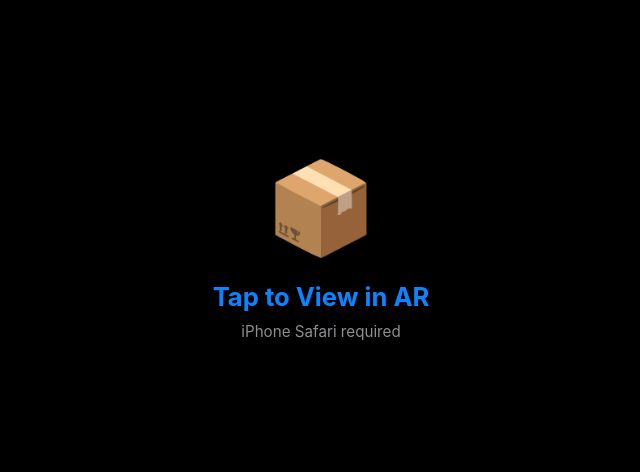
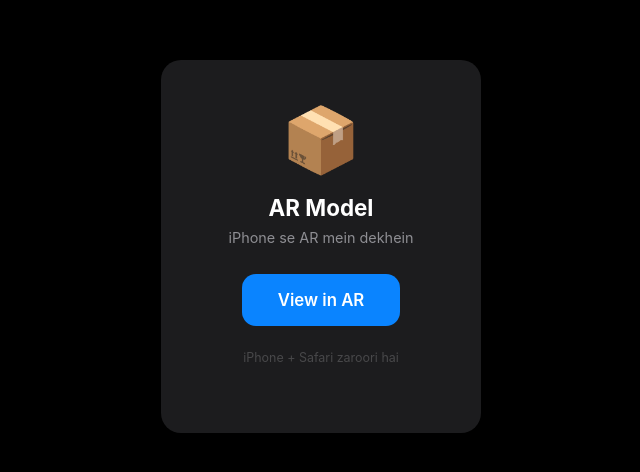
Before and after one commit to 3Dartist0401/AR-2D-2.3, a plain HTML site: page index.html in a window 1280 px wide. Shown: the part 154-626 px from the top of the page, without its empty margins (319-959 px from the left). Drawn offline with Linux system fonts and the light colour scheme.

Commit message:
Update index.html

```diff
--- a/index.html
+++ b/index.html
@@ -6,30 +6,25 @@
 <title>AR View</title>
 <style>
 *{margin:0;padding:0;box-sizing:border-box}
-html,body{height:100%}
-body{background:#000;display:flex;align-items:center;justify-content:center;font-family:-apple-system,sans-serif;color:#fff}
-a[rel="ar"]{
-  display:flex;
-  flex-direction:column;
-  align-items:center;
-  justify-content:center;
-  width:100%;
-  height:100%;
-  text-decoration:none;
-  color:#fff;
-}
+body{background:#000;min-height:100vh;display:flex;align-items:center;justify-content:center;font-family:-apple-system,sans-serif;color:#fff}
+.card{background:#1c1c1e;border-radius:20px;padding:40px 32px;text-align:center;max-width:320px;width:90%}
+.icon{font-size:64px;margin-bottom:16px}
+h1{font-size:1.4rem;margin-bottom:8px}
+p{color:#8e8e93;font-size:.9rem;margin-bottom:28px}
+a[rel="ar"]{display:inline-block;background:#0a84ff;color:#fff;text-decoration:none;padding:16px 36px;border-radius:14px;font-size:1.05rem;font-weight:600}
 a[rel="ar"] img{display:none}
-.icon{font-size:90px;margin-bottom:20px}
-.label{font-size:1.6rem;font-weight:700;color:#0a84ff}
-.sub{margin-top:10px;font-size:.95rem;color:#8e8e93}
+.note{margin-top:24px;font-size:.78rem;color:#48484a}
 </style>
 </head>
 <body>
+<div class="card">
+<div class="icon">📦</div>
+<h1>AR Model</h1>
+<p>iPhone se AR mein dekhein</p>
 <a rel="ar" href="AR%202D%202.3.usdz">
-<img src="" alt="">
-<div class="icon">📦</div>
-<div class="label">Tap to View in AR</div>
-<div class="sub">iPhone Safari required</div>
+<img src="" alt="">View in AR
 </a>
+<p class="note">iPhone + Safari zaroori hai</p>
+</div>
 </body>
 </html>
```
